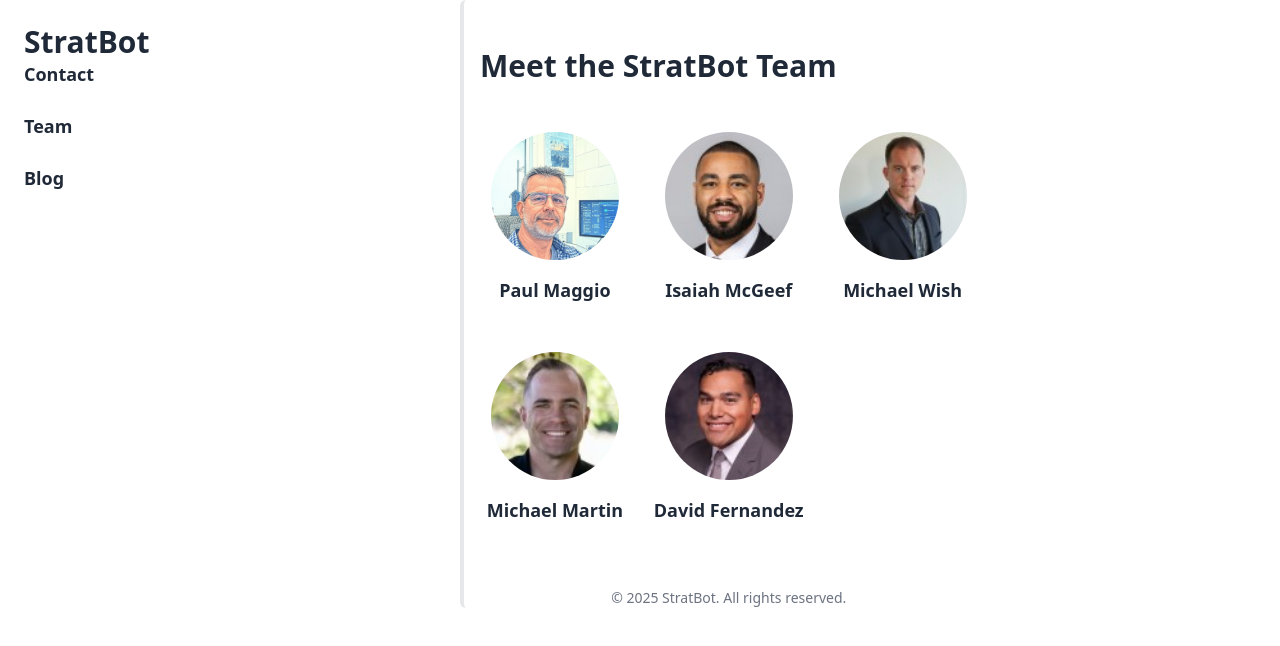
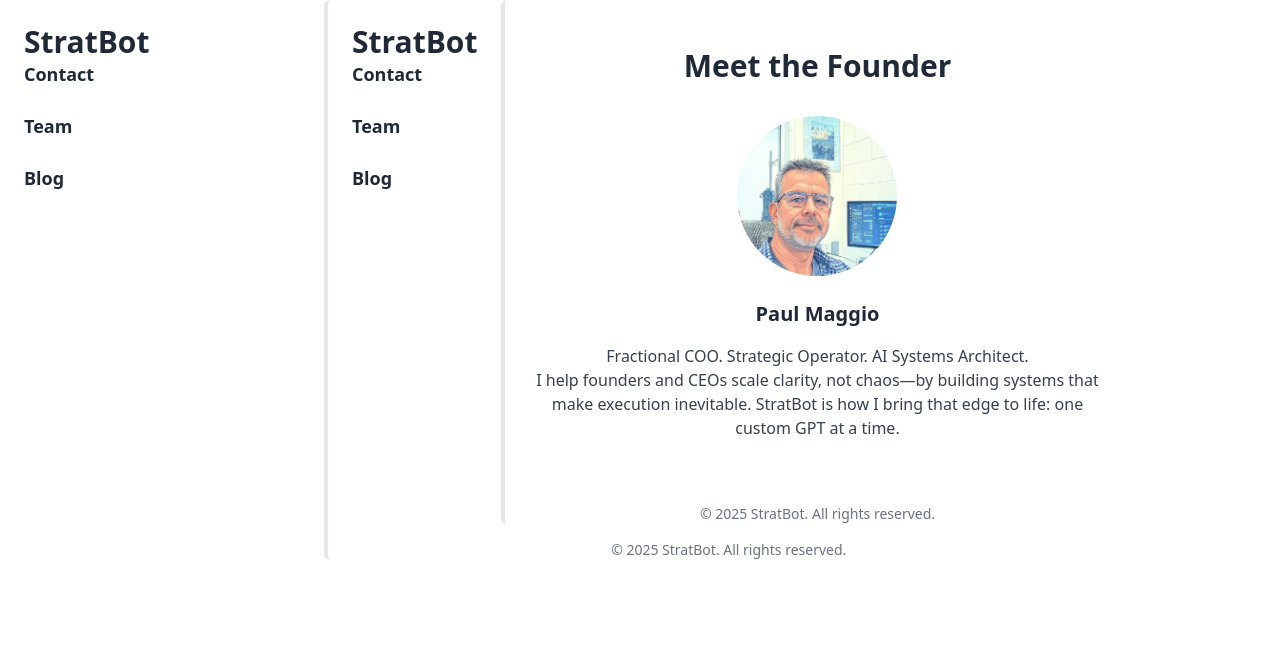
Before and after one commit to TalonAI/stratbot-site, a Next.js app: page /team in a window 1280 px wide. Shown: the top 646 px of the page. Built offline with nearby package versions, Linux system fonts and the light colour scheme.

Commit message:
Simplify team page to founder bio

```diff
--- a/pages/team.js
+++ b/pages/team.js
@@ -1,34 +1,30 @@
 import Image from "next/image";
-
-const team = [
-  { name: "Paul Maggio", image: "/images/paul-ai.jpg" },
-  { name: "Isaiah McGeef", image: "/images/isaiah.jpg" },
-  { name: "Michael Wish", image: "/images/mike-w.jpg" },
-  { name: "Michael Martin", image: "/images/m2.jpg" },
-  { name: "David Fernandez", image: "/images/david.jpg" },
-];
+import Layout from "../components/Layout";
 
 export default function Team() {
   return (
-    <div className="max-w-6xl mx-auto px-4 py-12">
-      <h1 className="text-3xl font-extrabold mb-12 text-left">Meet the StratBot Team</h1>
+    <Layout>
+      <div className="max-w-4xl mx-auto px-6 py-12 text-center">
+        <h1 className="text-3xl font-extrabold mb-8">Meet the Founder</h1>
 
-      <div className="grid grid-cols-1 sm:grid-cols-2 md:grid-cols-3 gap-y-12 gap-x-6">
-        {team.map((member, i) => (
-          <div key={i} className="flex flex-col items-center">
-            <div className="w-32 h-32 relative mb-4">
+        <div className="flex flex-col items-center">
+          <div className="w-40 h-40 relative mb-6">
             <Image
-                src={member.image}
-                alt={member.name}
+              src="/images/paul-ai.jpg"
+              alt="Paul Maggio"
               layout="fill"
               objectFit="cover"
               className="rounded-full"
             />
           </div>
-            <p className="text-lg font-semibold">{member.name}</p>
-          </div>
-        ))}
+          <h2 className="text-xl font-bold">Paul Maggio</h2>
+          <p className="mt-4 text-gray-700 max-w-xl">
+            Fractional COO. Strategic Operator. AI Systems Architect.
+            <br />
+            I help founders and CEOs scale clarity, not chaos—by building systems that make execution inevitable. StratBot is how I bring that edge to life: one custom GPT at a time.
+          </p>
         </div>
       </div>
+    </Layout>
   );
 }
```
Lines whose indentation alone changed are shown as unchanged.
